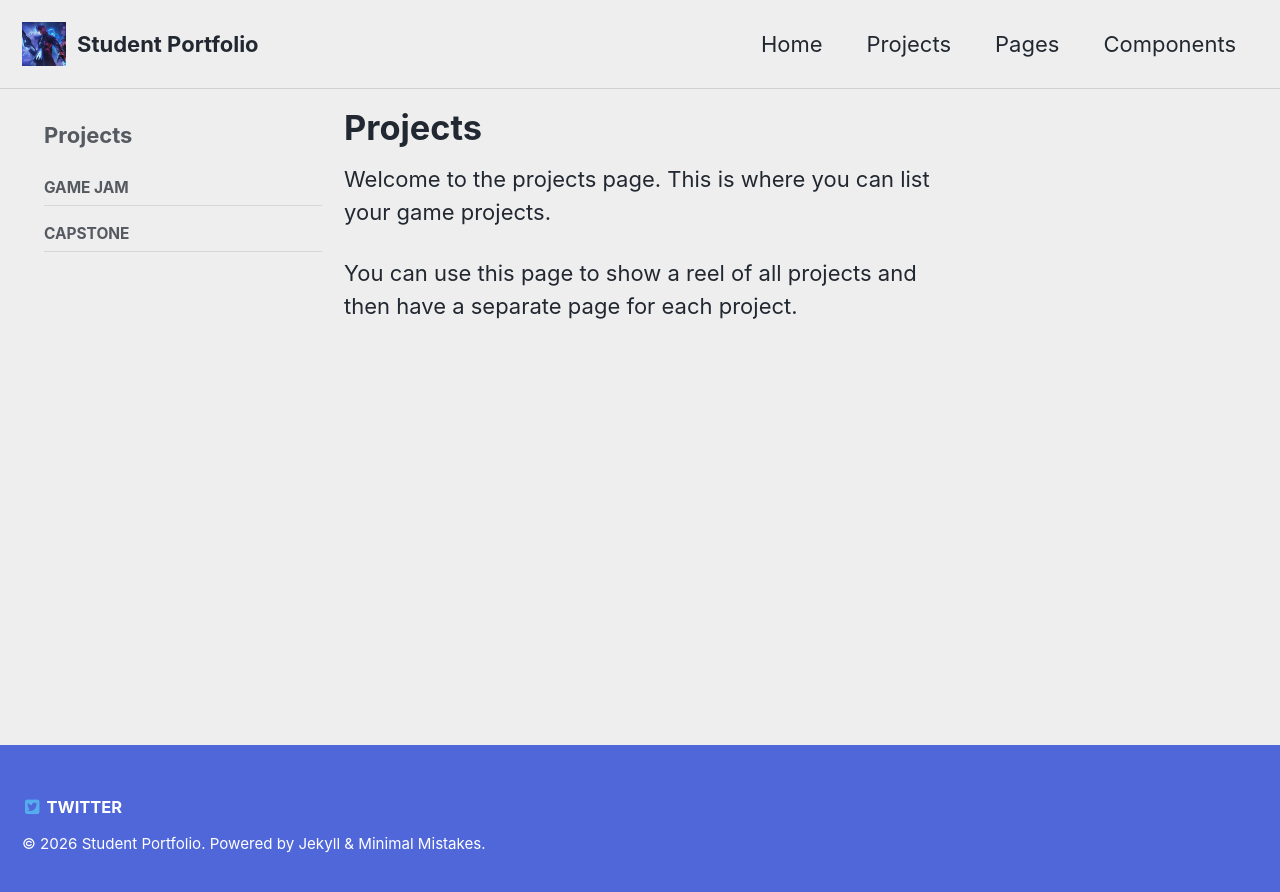
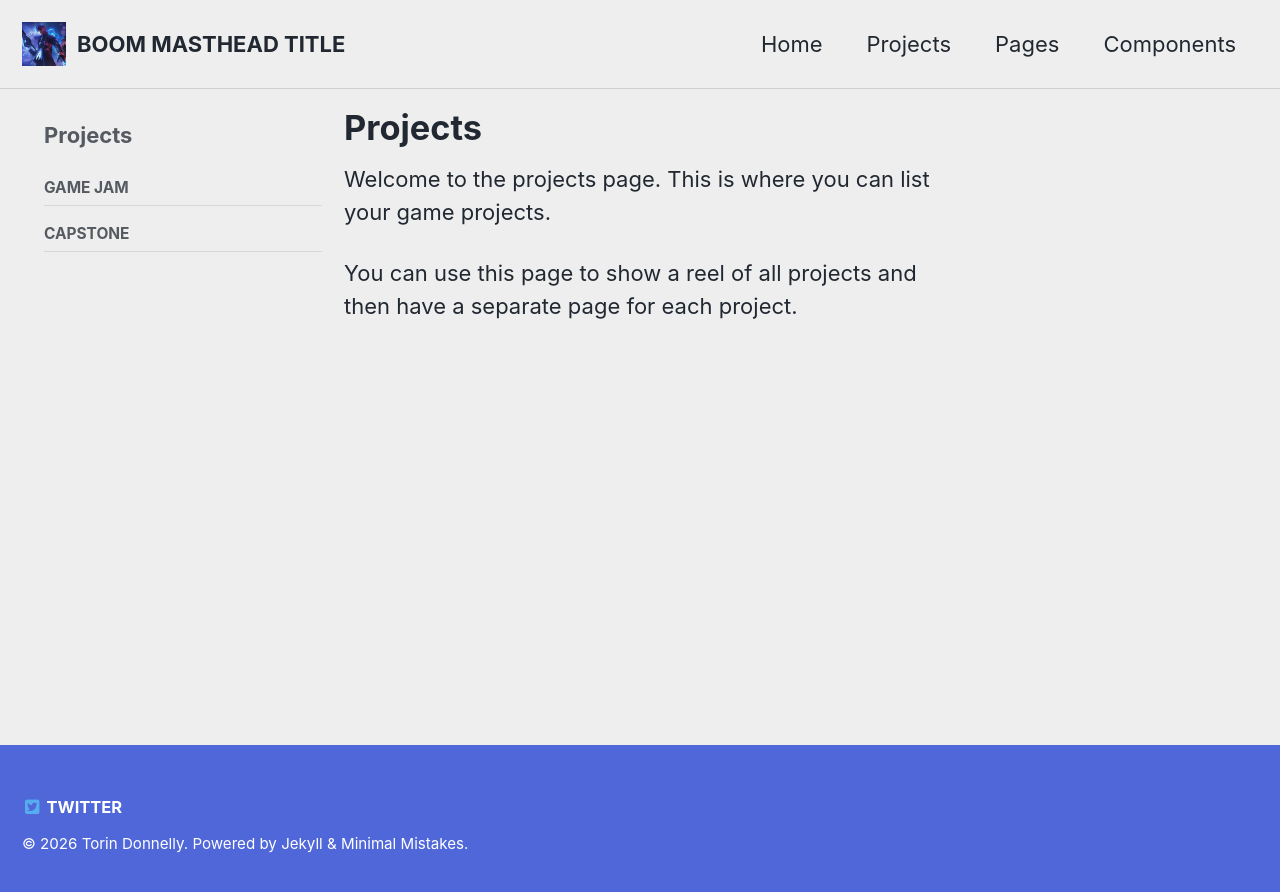
Before and after one commit to Orange-Piccolo/Orange-Piccolo.github.io, a Jekyll site: the page built from _pages/projects.md, in a window 1280 px wide. Shown: the top 892 px of the page. Built offline with Jekyll 4.4.1, drawn with Linux system fonts in a browser that asks for light colours.

Commit message:
Added title, subtitle and masthead title

```diff
--- a/_config.yml
+++ b/_config.yml
@@ -1,14 +1,14 @@
 # Basic site settings (edit these first)
-title: "Student Portfolio" # Site title shown in the browser and header
+title: "Torin Donnelly" # Site title shown in the browser and header
 title_separator: "-"
-subtitle: # site tagline that appears below site title in masthead
+subtitle: # Game Design and Development Student
 description: "A simple portfolio starter for games students." # Short site summary
 name: "Therese Charles"
 url: "https://Orange-Piccolo.github.io" # Your GitHub Pages domain
 baseurl: "" # Repo name if site is in a project repo, blank for user/org site
 locale: "en-GB" # Language/region
 logo: "/assets/images/logo-placeholder.png" # path of logo image to display in the masthead
-masthead_title: # overrides the website title displayed in the masthead, use " " for no title
+masthead_title: BOOM MASTHEAD TITLE # overrides the website title displayed in the masthead, use " " for no title
 copyright: # "copyright" name, defaults to site.title
 copyright_url: # "copyright" URL, defaults to site.url
 # Theme settings (used by the existing CSS)
```
